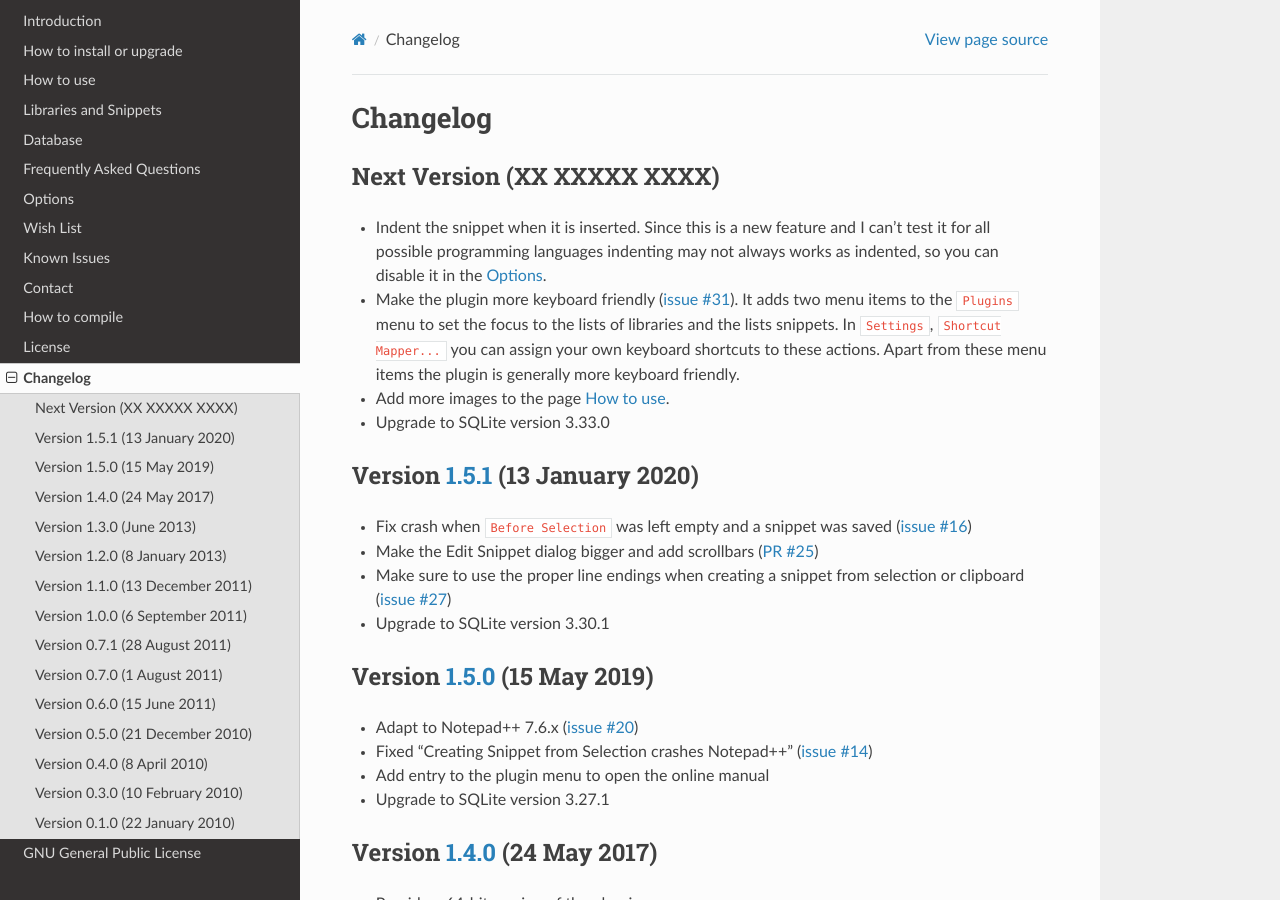
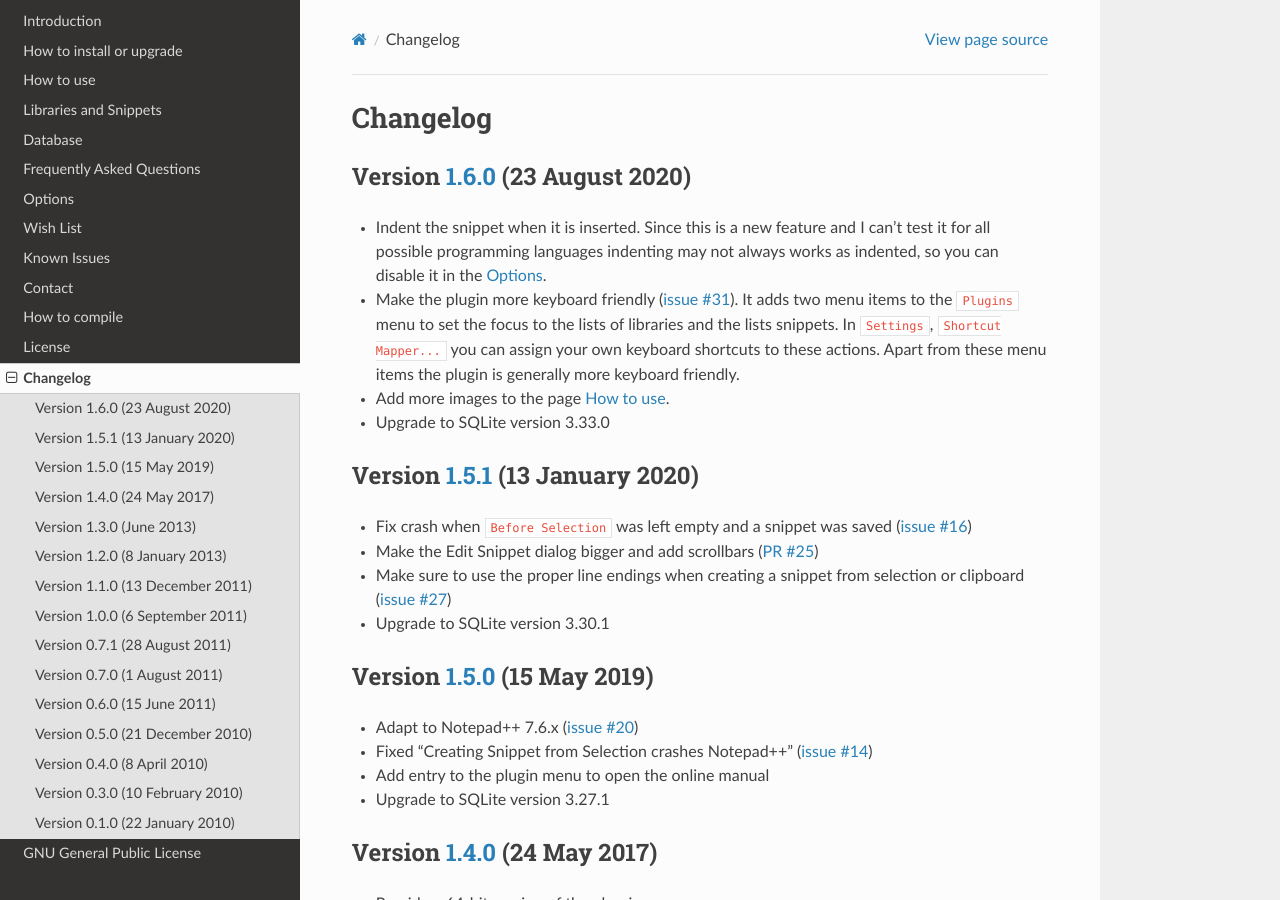
Before and after one commit to ffes/nppsnippets, a Sphinx documentation site: the page built from docs/changelog.rst, in a window 1280 px wide and 900 px high. Built offline with Sphinx 7.4.7 and the Read the Docs theme 2.0.0, drawn with Linux system fonts in a browser that asks for light colours.

Commit message:
Update changelog for v1.6.0

```diff
--- a/docs/changelog.rst
+++ b/docs/changelog.rst
@@ -2,8 +2,8 @@ Changelog
 =========
 
 
-Next Version (XX XXXXX XXXX)
-----------------------------
+Version `1.6.0`_ (23 August 2020)
+---------------------------------
 
 -  Indent the snippet when it is inserted. Since this is a new feature and
    I can't test it for all possible programming languages indenting
@@ -18,6 +18,7 @@ Next Version (XX XXXXX XXXX)
 
 -  Upgrade to SQLite version 3.33.0
 
+.. _1.6.0: https://github.com/ffes/nppsnippets/releases/tag/v1.6.0
 .. _issue #31: https://github.com/ffes/nppsnippets/issues/31
 
 
@@ -31,7 +32,6 @@ Version `1.5.1`_ (13 January 2020)
 -  Make sure to use the proper line endings when creating a snippet from selection or clipboard (`issue #27`_)
 
 -  Upgrade to SQLite version 3.30.1
-
 
 .. _1.5.1: https://github.com/ffes/nppsnippets/releases/tag/v1.5.1
 .. _PR #25: https://github.com/ffes/nppsnippets/pull/25
@@ -53,6 +53,7 @@ Version `1.5.0`_ (15 May 2019)
 .. _1.5.0: https://github.com/ffes/nppsnippets/releases/tag/v1.5.0
 .. _issue #14: https://github.com/ffes/nppsnippets/issues/14
 .. _issue #20: https://github.com/ffes/nppsnippets/issues/20
+
 
 Version `1.4.0`_ (24 May 2017)
 ------------------------------
--- a/docs/conf.py
+++ b/docs/conf.py
@@ -58,9 +58,9 @@ copyright = "2010-{:%Y}, Frank Fesevur" . format(datetime.now())
 # built documents.
 #
 # The short X.Y version.
-version = '1.5.0'
+version = '1.6.0'
 # The full version, including alpha/beta/rc tags.
-release = '1.5.0'
+release = '1.6.0'
 
 # The language for content autogenerated by Sphinx. Refer to documentation
 # for a list of supported languages.
```
